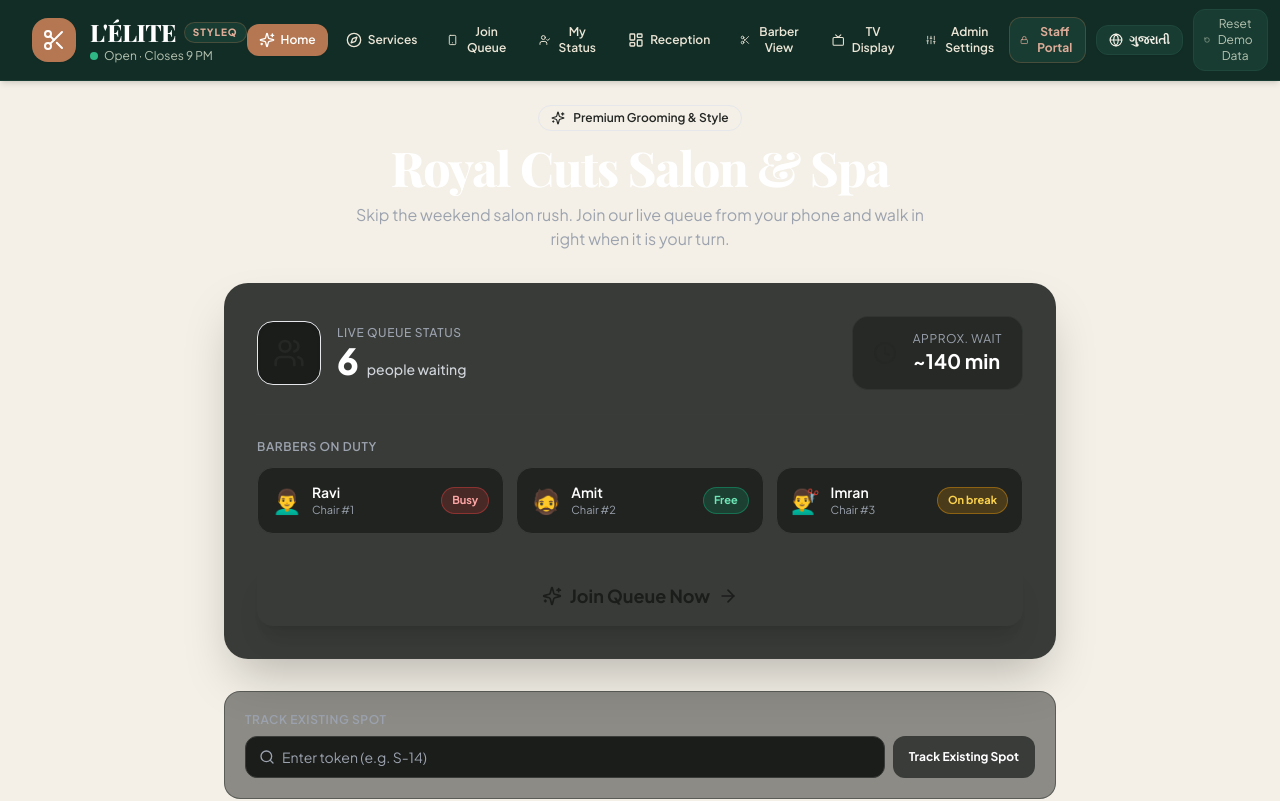
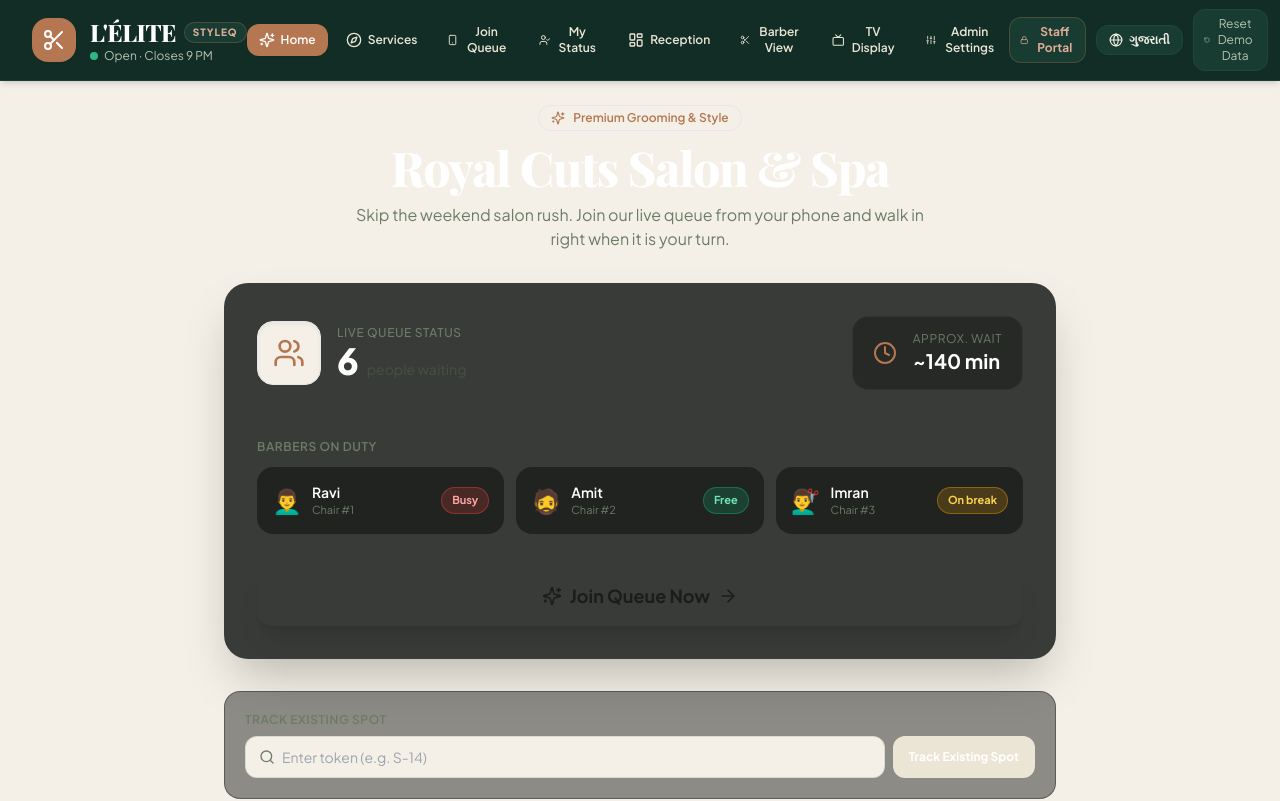
Before and after one commit to jeneilduggal/Salon-Queue-Management-Project-System, a React (Vite) app: page / in a window 1280 px wide. Shown: the top 801 px of the page. Built offline with nearby package versions, Linux system fonts and the light colour scheme; the HTML template or start-up script is replaced by a standard one; a web font is replaced by a local one.

Commit message:
Align retained screens with L'ÉLITE theme palette

```diff
--- a/src/index.css
+++ b/src/index.css
@@ -92,3 +92,21 @@
 ::-webkit-scrollbar-thumb:hover {
   background: #B47752;
 }
+
+
+/* Compatibility palette for screens retained from the previous UI.
+   Keeps every route aligned with the L'ÉLITE ivory / forest / copper theme. */
+.bg-charcoal-950 { background-color: #0A1B16 !important; }
+.bg-charcoal-900 { background-color: #F4F0E7 !important; }
+.bg-charcoal-800 { background-color: #FFFFFF !important; }
+.bg-charcoal-700 { background-color: #EBE5D6 !important; }
+.bg-charcoal-600 { background-color: #DFD7C1 !important; }
+.text-gray-100, .text-gray-200 { color: #242724 !important; }
+.text-gray-300 { color: #454E41 !important; }
+.text-gray-400 { color: #6D7C66 !important; }
+.border-charcoal-800, .border-charcoal-700, .border-charcoal-600 { border-color: rgba(24, 60, 50, 0.12) !important; }
+.bg-gold-500, .bg-gold-600 { background-color: #B47752 !important; }
+.text-gold-400, .text-gold-500, .text-gold-600 { color: #B47752 !important; }
+.border-gold-500, .border-gold-400 { border-color: rgba(180, 119, 82, 0.45) !important; }
+.hover\\:bg-charcoal-700:hover { background-color: #EBE5D6 !important; }
+.hover\\:bg-gold-400:hover { background-color: #9E5F3D !important; }
```
